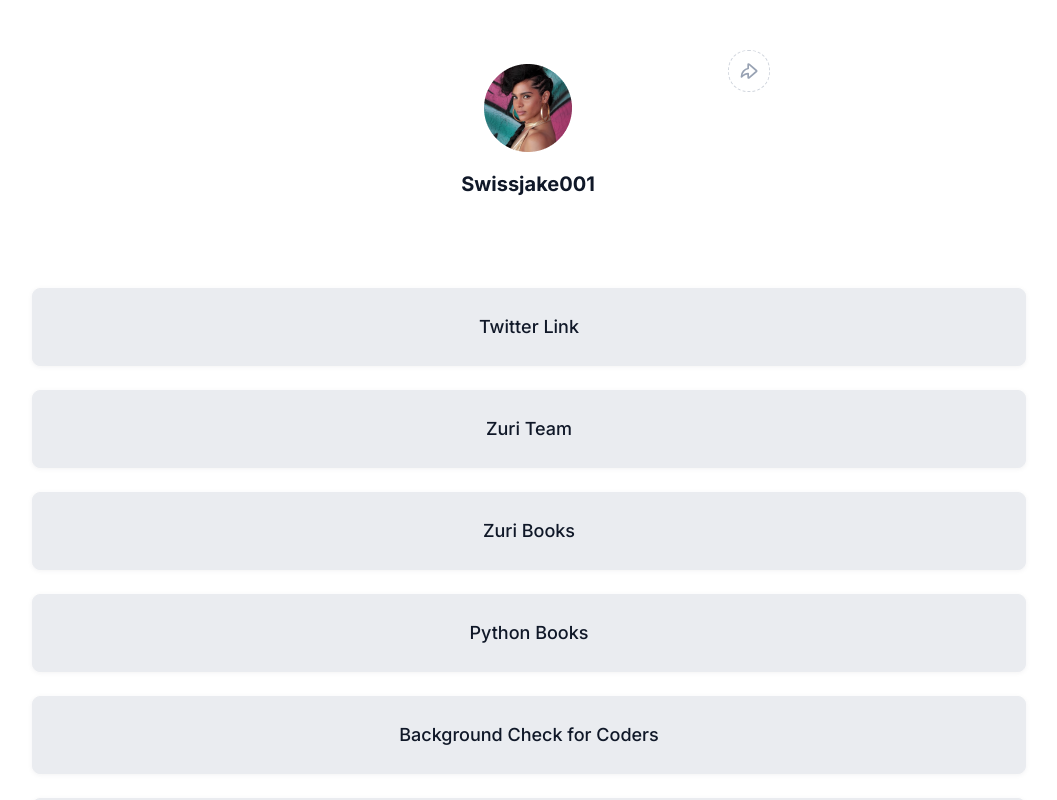
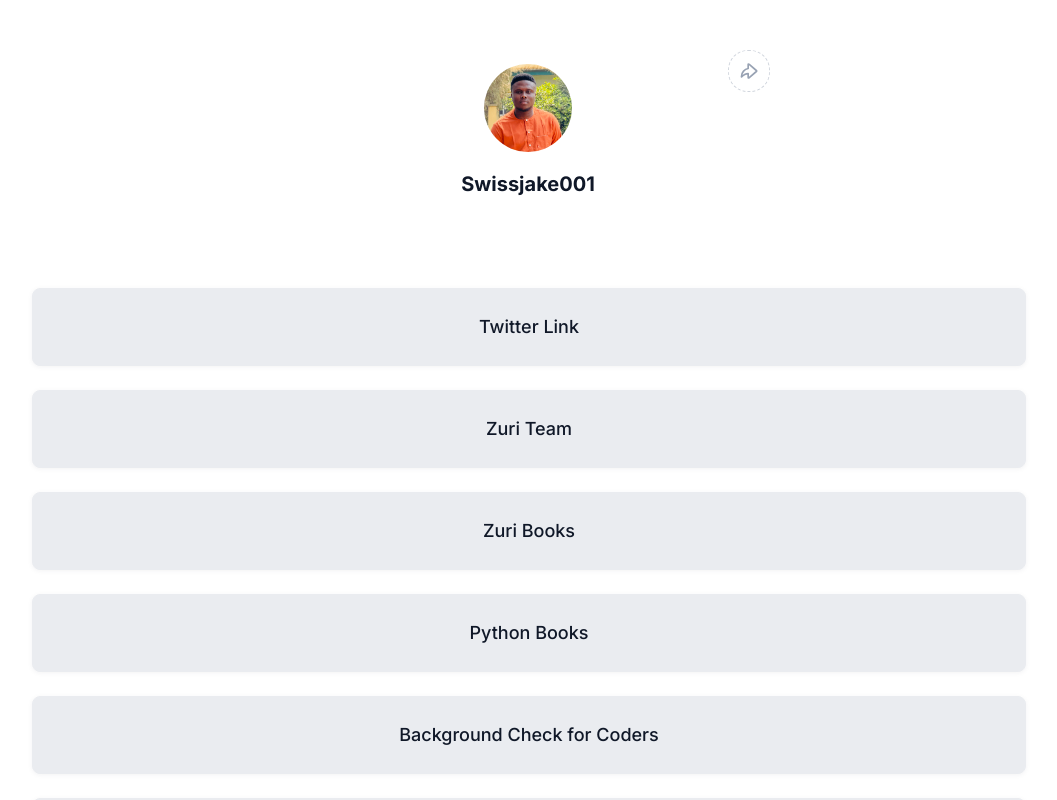
Before and after one commit to swissjake/Linktree-clone-HNG, a React (Create React App) app: page / in a window 1280 px wide. Shown: the top 800 px of the page, without its empty margins (112-1169 px from the left). Built offline with nearby package versions, Linux system fonts and the light colour scheme.

Commit message:
profile pic added & github link

```diff
--- a/src/components/links/Links.jsx
+++ b/src/components/links/Links.jsx
@@ -14,8 +14,16 @@ const Links = () => {
           <LinkList {...item} key={index} />
         ))}
         <div className="socials__container">
-          <img src={slack} alt="slack" />
-          <img src={github} alt="github" />
+          <a href="/">
+            <img src={slack} alt="slack" />
+          </a>
+          <a
+            href="https://github.com/swissjake"
+            target="_blank"
+            rel="noreferrer"
+          >
+            <img src={github} alt="github" />
+          </a>
         </div>
       </div>
     </DefaultLayout>
--- a/src/components/profile/Profile.jsx
+++ b/src/components/profile/Profile.jsx
@@ -1,5 +1,5 @@
 import React from "react";
-import profile__img from "../../assets/images/profile__img.png";
+import mypic from "../../assets/images/mypic.jpg";
 import arrow from "../../assets/images/arrow.svg";
 import menu from "../../assets/images/menu.svg";
 import DefaultLayout from "../../layouts/DefaultLayout";
@@ -9,7 +9,7 @@ const Profile = () => {
   return (
     <DefaultLayout>
       <figure className="profile__container">
-        <img id="profile__img" src={profile__img} alt="profile__img" />
+        <img id="profile__img" src={mypic} alt="profile__img" />
         <div>
           <p id="twitter">Swissjake001</p>
           <span>/</span>
--- a/src/components/profile/profile.css
+++ b/src/components/profile/profile.css
@@ -16,6 +16,12 @@
     font-size: 20px;
     text-align: center;
     color: #101828;
+}
+
+.profile__container #profile__img{
+    width: 88px;
+    height: 88px;
+    border-radius: 50%;
 }
 
 .profile__container>div>p:last-child, span{
```
Also changed, not shown: src/assets/images/mypic.jpg (added).
